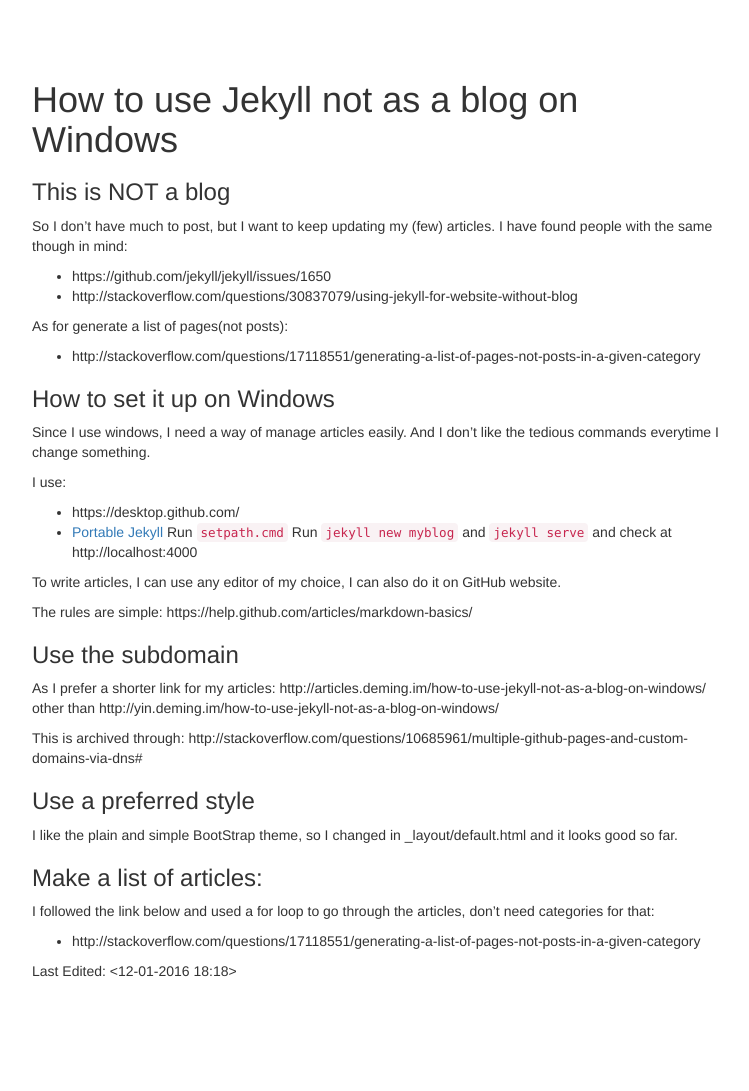
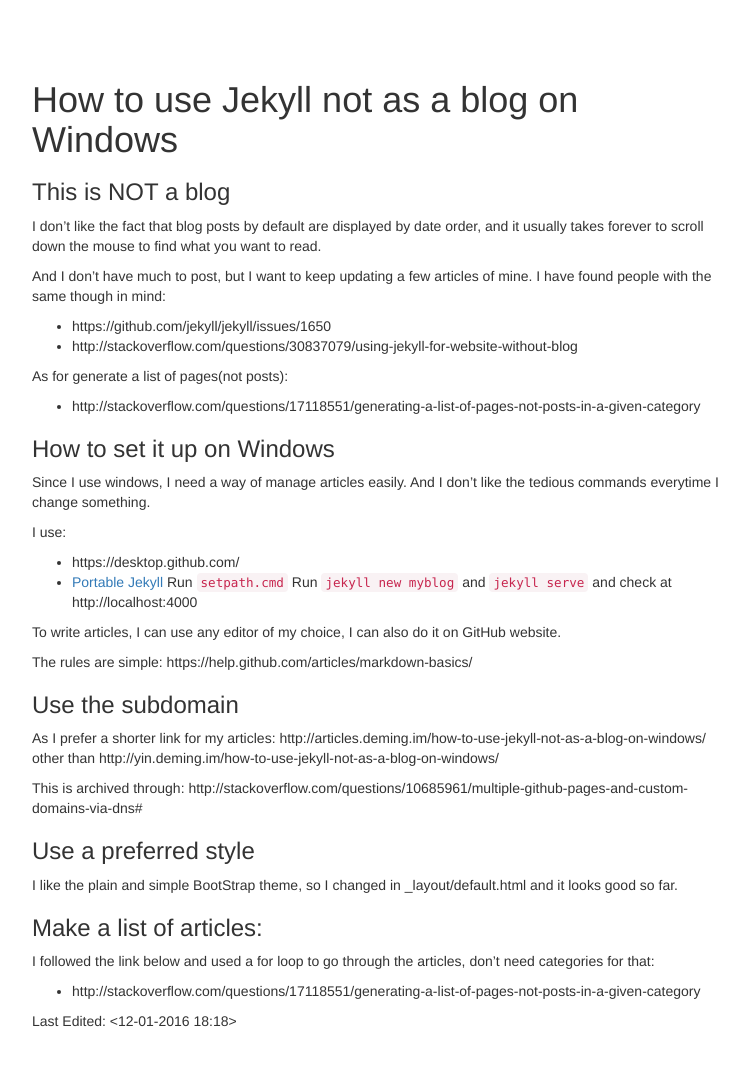
Before and after one commit to yindeming/articles, a Jekyll site: the page built from how-to-use-jekyll-not-as-a-blog-on-windows.md, in a window 1280 px wide. Shown: the whole page, without its empty margins (258-1007 px from the left). Built offline with Jekyll 4.4.1, drawn with Linux system fonts in a browser that asks for light colours; nearby versions of some CDN libraries; Markdown is read by kramdown in place of the engine named in the settings; before the commit the page ends 1041 px from its top, so only the background shows below that.

Commit message:
update article

```diff
--- a/how-to-use-jekyll-not-as-a-blog-on-windows.md
+++ b/how-to-use-jekyll-not-as-a-blog-on-windows.md
@@ -7,7 +7,9 @@
 
 ### This is NOT a blog
 
-So I don't have much to post, but I want to keep updating my (few) articles. I have found people with the same though in mind:
+I don't like the fact that blog posts by default are displayed by date order, and it usually takes forever to scroll down the mouse to find what you want to read.
+
+And I don't have much to post, but I want to keep updating a few articles of mine. I have found people with the same though in mind:
 - https://github.com/jekyll/jekyll/issues/1650
 - http://stackoverflow.com/questions/30837079/using-jekyll-for-website-without-blog
 
```
